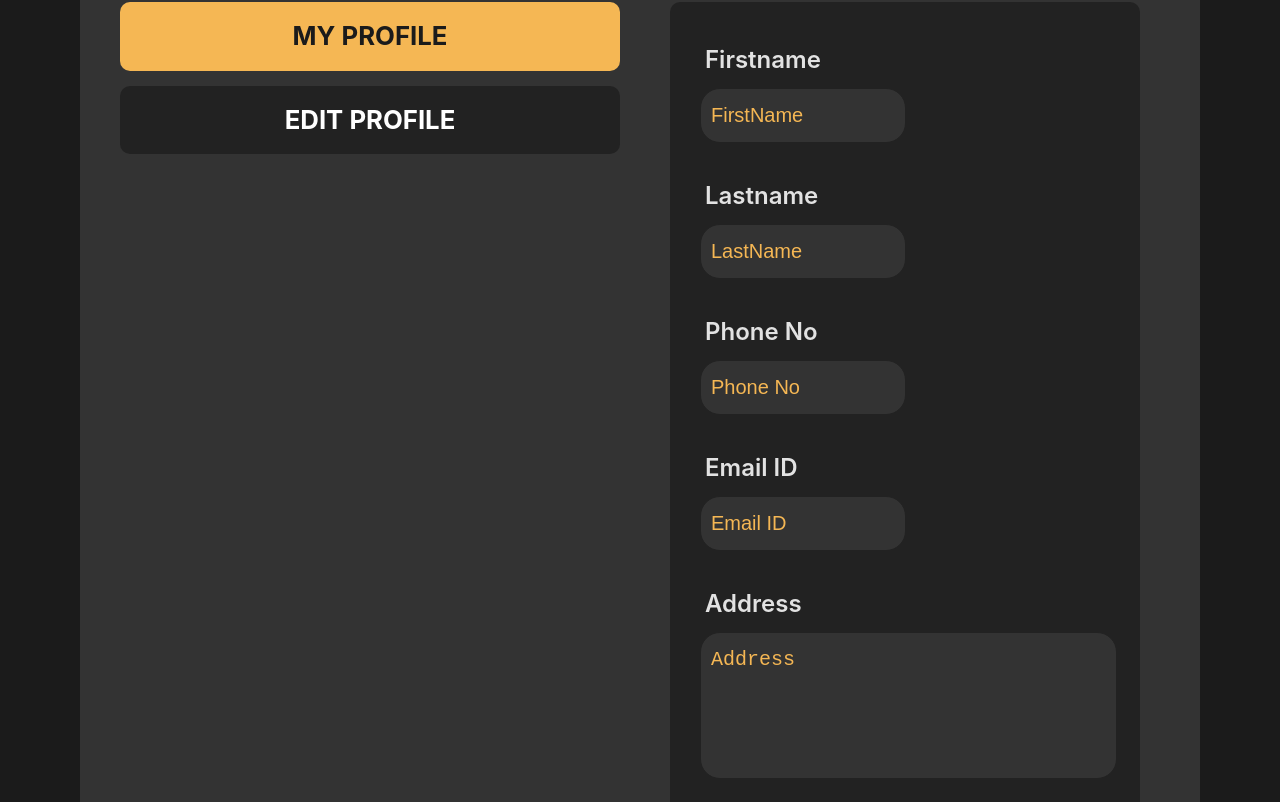
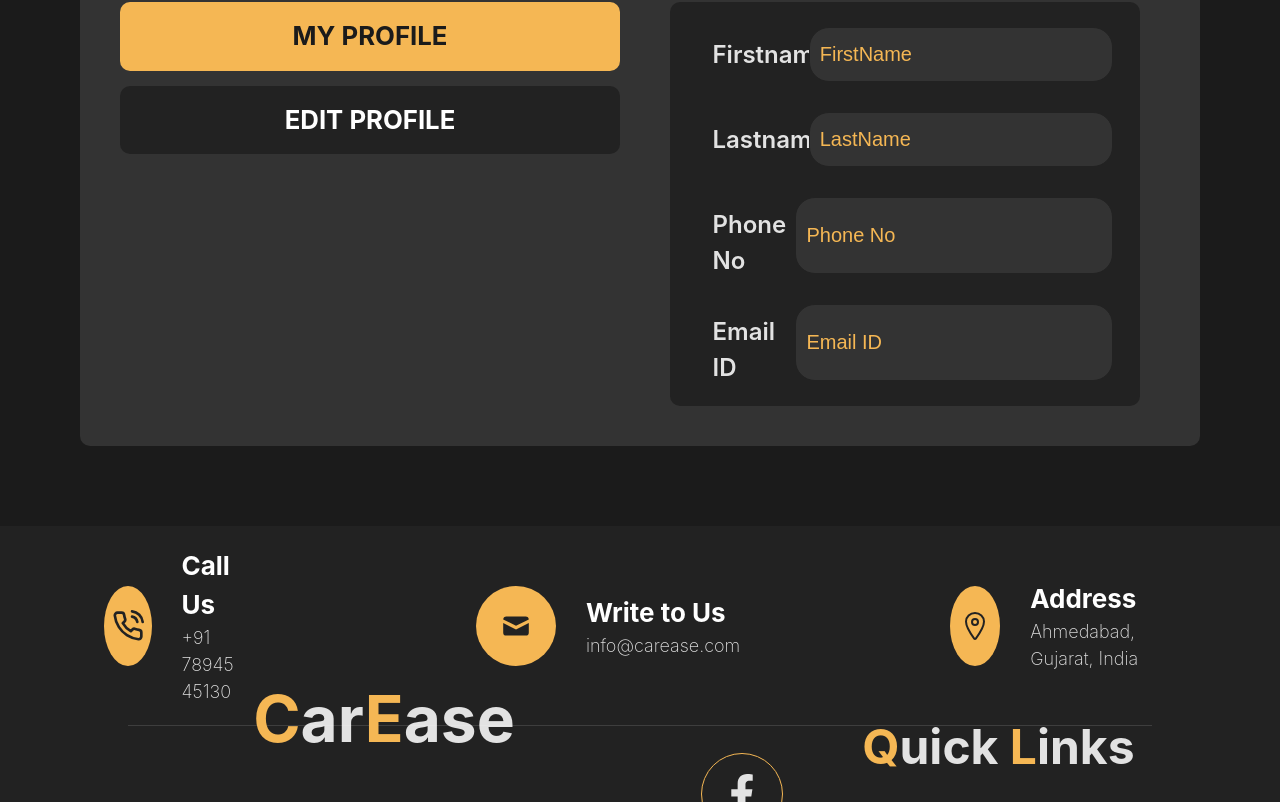
Before and after one commit to ShubhamPatel8734/CarEase-Car_Rental_Service-MARN, a React (Vite) app in the folder frontend/: page /dashboard/profile in a window 1280 px wide. Shown: the part 718-1520 px from the top of the page. Built offline with nearby package versions, Linux system fonts and the light colour scheme.

Commit message:
My profile & Registration Form Updated

```diff
--- a/frontend/src/components/RegisterForm.css
+++ b/frontend/src/components/RegisterForm.css
@@ -1,7 +1,7 @@
 .popup-register-content{
     color: #1b1b1b;
     height: auto;
-    width: 500px;
+    width: 600px;
     padding: 20px;
     display: flex;
     justify-content: center;
--- a/frontend/src/components/RegisterForm.jsx
+++ b/frontend/src/components/RegisterForm.jsx
@@ -8,8 +8,10 @@ const RegisterForm = ({ onClose }) => {
       <div className="popup-register-content">
         <h2 className='register-title'><span>S</span>ign <span>U</span>p</h2>
         <form className='register-form'>
-          <label htmlFor="username" className='register-label'>Username</label>
-          <input type="text" id="username" name="username" placeholder='Enter Username' className='register-textbox' required />
+          <label htmlFor="firstname" className='register-label'>Firstname</label>
+          <input type="text" id="firstname" name="firstname" placeholder='Enter Firstname' className='register-textbox' required />
+          <label htmlFor="lastname" className='register-label'>Lastname</label>
+          <input type="text" id="lastname" name="lastname" placeholder='Enter Lastname' className='register-textbox' required />
           <label htmlFor="email" className='register-label'>Email</label>
           <input type="email" id="email" name="email" placeholder='Enter Email ID' className='register-textbox' required />
           <label htmlFor="phone" className='register-label'>Phone No</label>
--- a/frontend/src/user-components/MyProfile.css
+++ b/frontend/src/user-components/MyProfile.css
@@ -1,30 +1,35 @@
 .Myprofile-body{
-    padding: 10px;
+    width: 100%;
     display: flex;
-    flex-direction: row;
+    flex-direction: column;
     flex-wrap: wrap;
-    align-items: left;
+    align-items: center;
 }
 
 .Myprofile-body .Myprofile-body-row{
     display: flex;
-    flex-direction: column;
-    width: 48%;
+    flex-direction: row;
+    align-items: left;
+    justify-content: left;
+    width: 90%;
     margin-left: 10px;
 }
 
 .Myprofile-body-row .Myprofile-label,
 .Myprofile-body-row-area .Myprofile-label{
+    width: 25%;
+    text-align: left;
     font-size: 24px;
     font-weight: 600;
     padding-left: 5px;
-    margin-top: 20px;
+    margin-top: 25px;
     margin-bottom: 10px;
 }
 
 .Myprofile-body-row .Myprofile-textbox,
 .Myprofile-body-row-area .Myprofile-textarea{
     font-size: 20px;
+    width: 90%;
     padding: 15px 10px;
     color: #f5b754;
     border-radius: 20px;
@@ -32,7 +37,7 @@
     border: 1px solid #222;
     outline: none;
     user-select:contain;
-    margin-bottom: 15px;
+    margin: 15px 0;
 }
 
 .Myprofile-body-row-area{
--- a/frontend/src/user-components/MyProfile.jsx
+++ b/frontend/src/user-components/MyProfile.jsx
@@ -20,7 +20,7 @@ const MyProfile = () => {
         <label htmlFor="email" className='Myprofile-label'>Email ID</label>
         <input type="email" id="email" name="email" className='Myprofile-textbox' required readOnly='true' defaultValue='Email ID' />
       </div>
-      <div className='Myprofile-body-row-area'>
+      {/* <div className='Myprofile-body-row-area'>
         <label htmlFor='address' className='Myprofile-label'>Address</label>
         <textarea id='address' name='address' className='Myprofile-textarea' readOnly='true' rows='5' defaultValue='Address'></textarea>
       </div>
@@ -39,7 +39,7 @@ const MyProfile = () => {
       <div className='Myprofile-body-row'>
         <label htmlFor='pincode' className='Myprofile-label'>Pincode</label>
         <input type="text" id="pincode" name="pincode" className='Myprofile-textbox' required readOnly='true' defaultValue='PinCode'/>
-      </div>
+      </div> */}
     </div>
   )
 }
```
